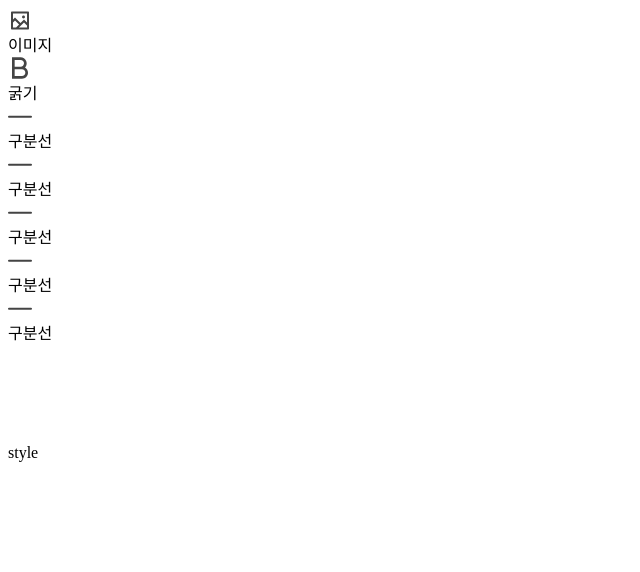
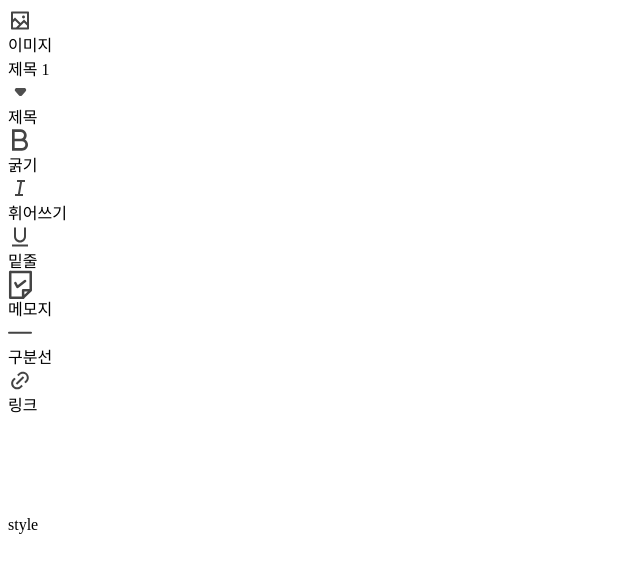
Before and after one commit to yoon-junseo/PostEditor, a React app: page /editor in a window 1280 px wide. Shown: the top 572 px of the page, without its empty margins (0-640 px from the left). Built offline with nearby package versions, Linux system fonts and the light colour scheme; no server answers.

Commit message:
feat: edit EditorToolbar Component

```diff
--- a/src/components/JunzziEditor/EditorToolbar/index.tsx
+++ b/src/components/JunzziEditor/EditorToolbar/index.tsx
@@ -1,33 +1,114 @@
-import React from 'react';
+import React, { useEffect, useRef, useState } from 'react';
 import Icon from '@/components/Icon';
-import * as icons from '@/components/Icon/icons';
-import styles from '@/containers/EditorPage/styles/editor.module.scss';
-type IEditorToolbarButtonType = {
-  icon: keyof typeof icons;
-  text: string;
-  color?: string;
+import styles, { dropdownWrapper } from '@/containers/EditorPage/styles/editor.module.scss';
+import {
+  EditorDropdownType,
+  DropdownElementsType,
+  EditorToolbarButtonType,
+  EditorDropdownStateType,
+  CurrentType,
+  EditorToolbarSelectType,
+} from '@/components/JunzziEditor/EditorToolbar/types';
+
+export const dropdownElements: DropdownElementsType = {
+  제목: [
+    <div data-index="0">제목 1</div>,
+    <div data-index="1">소제목 1</div>,
+    <div data-index="2">소제목 2</div>,
+  ],
 };
 
-function EditorToolbarButton({ icon, text, color }: IEditorToolbarButtonType) {
+function Dropdown({ dropdown, setCurrent, setDropdown }: EditorDropdownType) {
+  const onClickElementDropdown = (e: React.MouseEvent) => {
+    const {
+      dataset: { index },
+    } = e.target as HTMLElement;
+
+    setCurrent(prev => ({
+      ...prev,
+      [`${dropdown.key}`]: dropdown.key && dropdownElements[dropdown.key][index ? +index : 0],
+    }));
+    setDropdown(prev => ({ ...prev, show: false }));
+  };
+  return dropdown.show ? (
+    <div
+      className={styles.dropdownWrapper}
+      style={{ top: `${dropdown.top}px`, left: `${dropdown.left}px` }}
+      onClick={onClickElementDropdown}
+    >
+      {dropdown.key && dropdownElements[dropdown.key]}
+    </div>
+  ) : null;
+}
+/** select. 제목 - 본문 - 색상 - 정렬 */
+function EditorToolbarSelect({ label, current, setDropdown }: EditorToolbarSelectType) {
+  const ref = useRef<HTMLDivElement>(null);
+
+  const onClickSelect = () => {
+    const el = ref.current;
+    const top = el ? el.offsetTop + el.clientHeight : 0;
+    const left = el ? el.offsetLeft : 0;
+    setDropdown(prev => ({
+      ...prev,
+      key: label,
+      top,
+      left,
+      show: !prev.show,
+    }));
+  };
   return (
-    <div className={styles.editorToolbarItemWrapper}>
+    <>
+      <div className={styles.editorToolbarSelectWrapper} onClick={onClickSelect} ref={ref}>
+        <div>
+          {current}
+          <Icon icon="Tri"></Icon>
+        </div>
+        <label>{label}</label>
+      </div>
+    </>
+  );
+}
+
+/** button. 이미지 - 굵기 - 휘어쓰기 - 밑줄 - 메모지 - 구분선 - 링크 */
+function EditorToolbarButton({ icon, label, color }: EditorToolbarButtonType) {
+  return (
+    <div className={styles.editorToolbarButtonWrapper}>
       <Icon icon={icon}></Icon>
-      <span>{text}</span>
+      <label>{label}</label>
     </div>
   );
 }
 
 // function EditorToolbarSelect({ icon, text, color }) {}
 function EditorToolbar() {
+  const [dropdown, setDropdown] = useState<EditorDropdownStateType>({
+    show: false,
+    key: null,
+    top: null,
+    left: null,
+  });
+  // dropdown 이 변하면 -> css의 변수를 변경시키고, dropdown 클래스는 이 변수를 참조하게 하면 된다.
+  // https://stackoverflow.com/questions/49402471/how-to-use-javascript-variables-in-css
+  const [current, setCurrent] = useState<CurrentType>({ 제목: dropdownElements.제목[0] });
+
   return (
-    <div className={styles.editorToolbarWrapper}>
-      <EditorToolbarButton icon={'Image'} text="이미지"></EditorToolbarButton>
-      <EditorToolbarButton icon={'Bold'} text="굵기"></EditorToolbarButton>
-      <EditorToolbarButton icon={'Seperator'} text="구분선"></EditorToolbarButton>
-      <EditorToolbarButton icon={'Seperator'} text="구분선"></EditorToolbarButton>
-      <EditorToolbarButton icon={'Seperator'} text="구분선"></EditorToolbarButton>
-      <EditorToolbarButton icon={'Seperator'} text="구분선"></EditorToolbarButton>
-      <EditorToolbarButton icon={'Seperator'} text="구분선"></EditorToolbarButton>
+    <div style={{ position: 'relative' }}>
+      <div className={styles.editorToolbarWrapper}>
+        <EditorToolbarButton icon={'Image'} label="이미지"></EditorToolbarButton>
+        <EditorToolbarSelect
+          label="제목"
+          current={current.제목}
+          setDropdown={setDropdown}
+        ></EditorToolbarSelect>
+
+        <EditorToolbarButton icon={'Bold'} label="굵기"></EditorToolbarButton>
+        <EditorToolbarButton icon={'Italic'} label="휘어쓰기"></EditorToolbarButton>
+        <EditorToolbarButton icon={'Underline'} label="밑줄"></EditorToolbarButton>
+        <EditorToolbarButton icon={'Memo'} label="메모지"></EditorToolbarButton>
+        <EditorToolbarButton icon={'Seperator'} label="구분선"></EditorToolbarButton>
+        <EditorToolbarButton icon={'Link'} label="링크"></EditorToolbarButton>
+      </div>
+      <Dropdown dropdown={dropdown} setCurrent={setCurrent} setDropdown={setDropdown}></Dropdown>
     </div>
   );
 }
```
